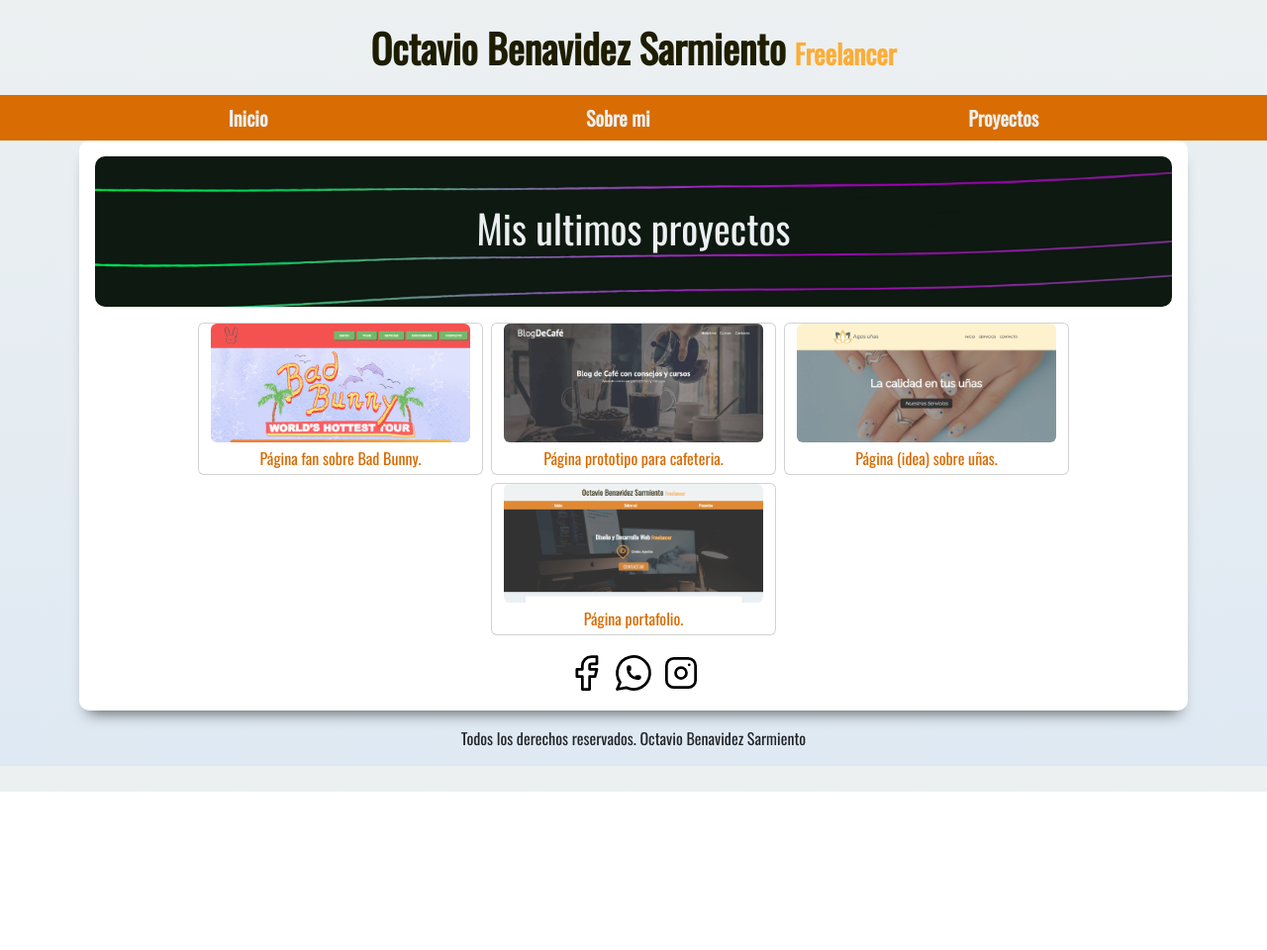
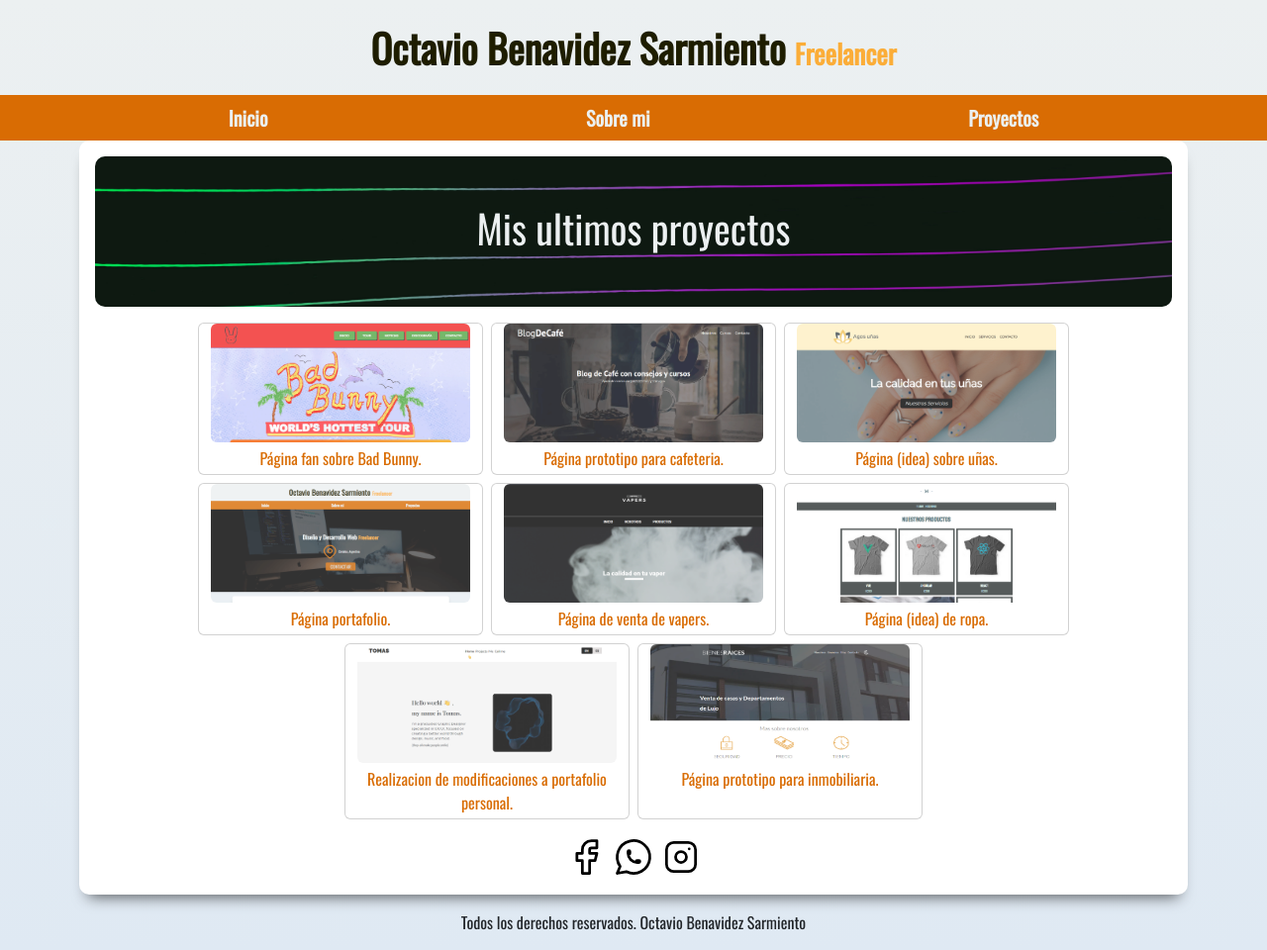
Before and after one commit to octabenavidez/miportafolio, a plain HTML site: page pages/proyectos.html in a window 1280 px wide. Shown: the whole page at 99% size. Before the commit the page ends 800 px from the top, so only its background shows below. Drawn offline with nearby package versions, Linux system fonts and the light colour scheme.

Commit message:
nuevas cositas

```diff
--- a/pages/proyectos.html
+++ b/pages/proyectos.html
@@ -63,6 +63,30 @@
                       <a class="text-decoration-none" href="https://octabenavidez.github.io/miportafolio/">Página portafolio.</a>
                     </div>
                 </div>
+                <div class="card" style="width: 18rem;">
+                    <img src="../img/supreme.png" height="120px" class="card-img-top rounded-2" alt="...">
+                    <div class="card-body text-center p-1">
+                      <a class="text-decoration-none" href="https://supremevape.store/">Página de venta de vapers.</a>
+                    </div>
+                </div>
+                <div class="card" style="width: 18rem;">
+                    <img src="../img/minimalism.png" height="120px" class="card-img-top rounded-2" alt="...">
+                    <div class="card-body text-center p-1">
+                      <a class="text-decoration-none" href="https://octabenavidez.github.io/aquaclothe/index.html">Página (idea) de ropa.</a>
+                    </div>
+                </div>
+                <div class="card" style="width: 18rem;">
+                    <img src="../img/tomasportfolio.png" height="120px" class="card-img-top rounded-2" alt="...">
+                    <div class="card-body text-center p-1">
+                      <a class="text-decoration-none" href="https://thankstomas.com/">Realizacion de modificaciones a portafolio personal.</a>
+                    </div>
+                </div>
+                <div class="card" style="width: 18rem;">
+                    <img src="../img/bienesraices.png" height="120px" class="card-img-top rounded-2" alt="...">
+                    <div class="card-body text-center p-1">
+                      <a class="text-decoration-none" href="https://numbing-accommodati.000webhostapp.com/">Página prototipo para inmobiliaria.</a>
+                    </div>
+                </div>
             </div>
         </section>
 
```
Also changed, not shown: pages/sobremi.html (+20 -0 lines), img/bienesraices.png (added), img/minimalism.png (added), img/supreme.png (added), img/tomasportfolio.png (added).
